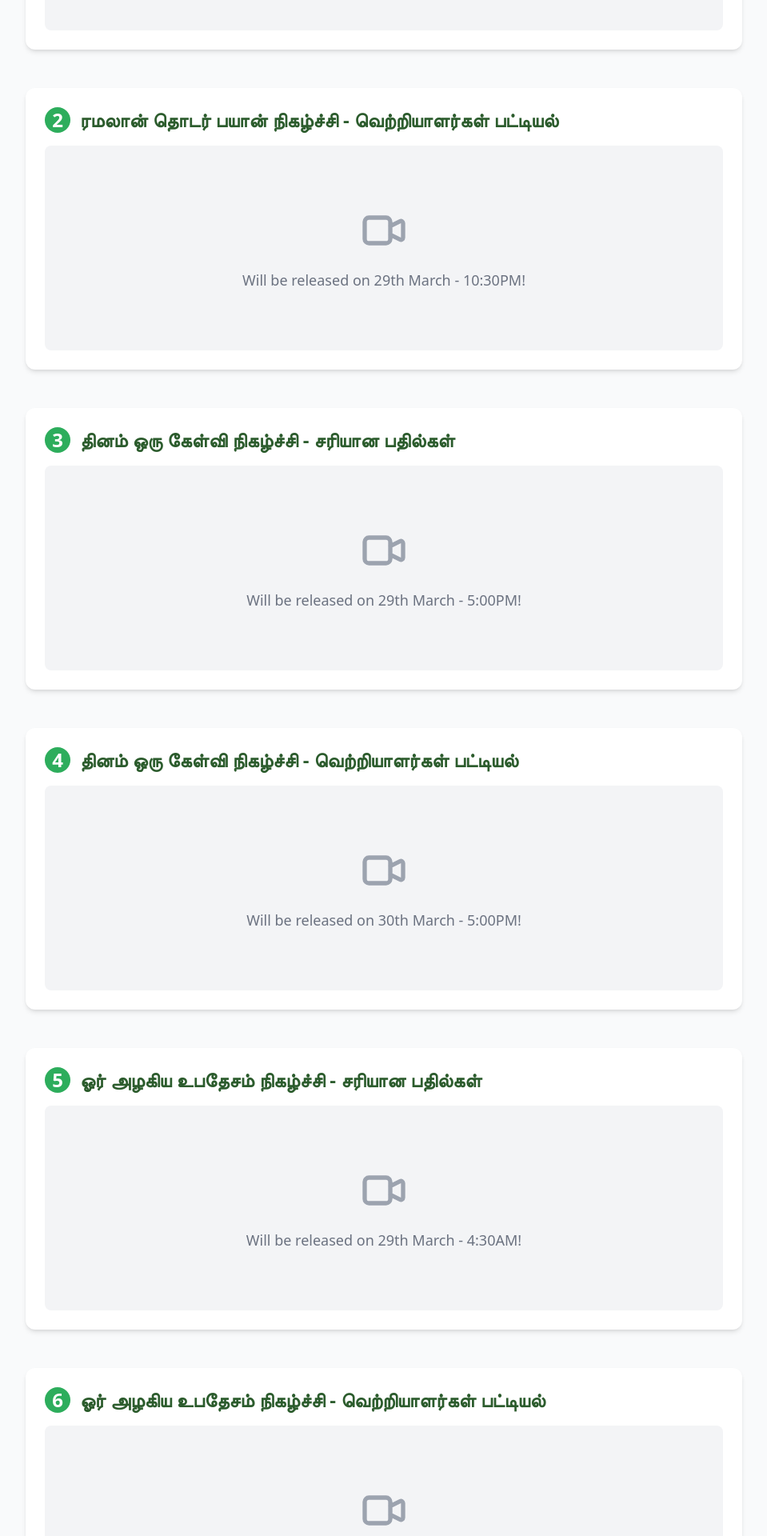
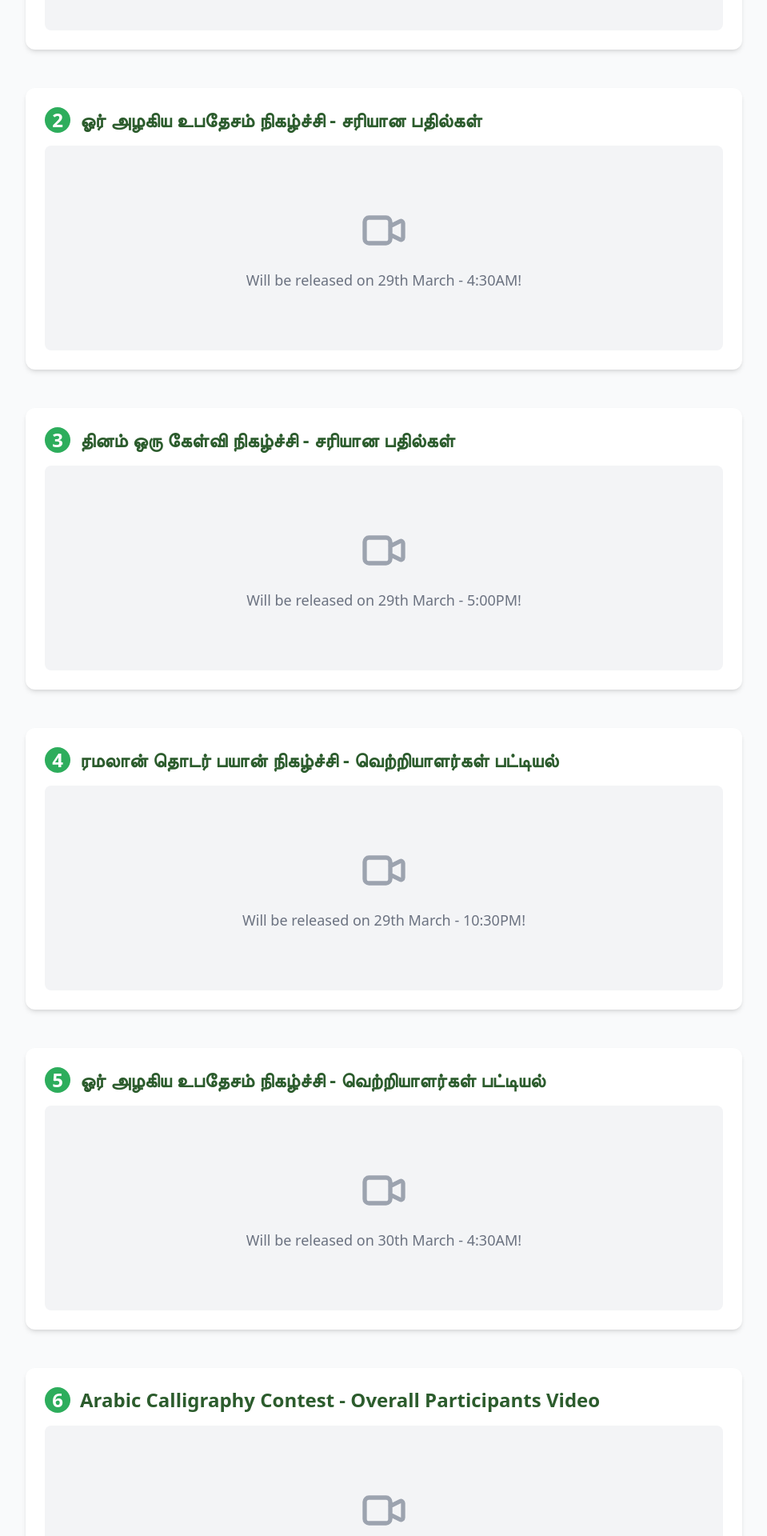
Before and after one commit to JyothiSwaroop07/islamika-kalvi-sengam, a Next.js app: page /Results in a window 1280 px wide. Shown: the part 560-2480 px from the top of the page at 80% size, without its empty margins (160-1119 px from the left). Built offline with nearby package versions, Linux system fonts and the light colour scheme; no server answers; the database is empty; a web font is replaced by a local one.

Commit message:
Update index.js
Reshuffled the results alignment

```diff
--- a/pages/Results/index.js
+++ b/pages/Results/index.js
@@ -38,28 +38,28 @@ const Results = () => {
       release: "Will be released on 28th March - 10:30PM",
     },
     2: {
-      title: "ரமலான் தொடர் பயான் நிகழ்ச்சி - வெற்றியாளர்கள் பட்டியல்",
-      release: "Will be released on 29th March - 10:30PM",
+      title: "ஓர் அழகிய உபதேசம் நிகழ்ச்சி - சரியான பதில்கள்",
+      release: "Will be released on 29th March - 4:30AM",
     },
     3: {
       title: "தினம் ஒரு கேள்வி நிகழ்ச்சி - சரியான பதில்கள்",
       release: "Will be released on 29th March - 5:00PM",
     },
     4: {
-      title: "தினம் ஒரு கேள்வி நிகழ்ச்சி - வெற்றியாளர்கள் பட்டியல்",
-      release: "Will be released on 30th March - 5:00PM",
+      title: "ரமலான் தொடர் பயான் நிகழ்ச்சி - வெற்றியாளர்கள் பட்டியல்",
+      release: "Will be released on 29th March - 10:30PM",
     },
     5: {
-      title: "ஓர் அழகிய உபதேசம் நிகழ்ச்சி - சரியான பதில்கள்",
-      release: "Will be released on 29th March - 4:30AM",
-    },
-    6: {
       title: "ஓர் அழகிய உபதேசம் நிகழ்ச்சி - வெற்றியாளர்கள் பட்டியல்",
       release: "Will be released on 30th March - 4:30AM",
     },
+    6: {
+      title: "Arabic Calligraphy Contest - Overall Participants Video",
+      release: "Will be released on 30th March - 1:30PM",
+    },
     7: {
-      title: "Arabic Calligraphy Contest - சரியான பதில்கள்",
-      release: "Will be released on 30th March - 1:30PM",
+      title: "தினம் ஒரு கேள்வி நிகழ்ச்சி - வெற்றியாளர்கள் பட்டியல்",
+      release: "Will be released on 30th March - 5:00PM",
     },
     8: {
       title: "Arabic Calligraphy Contest - வெற்றியாளர்கள் பட்டியல்",
```
